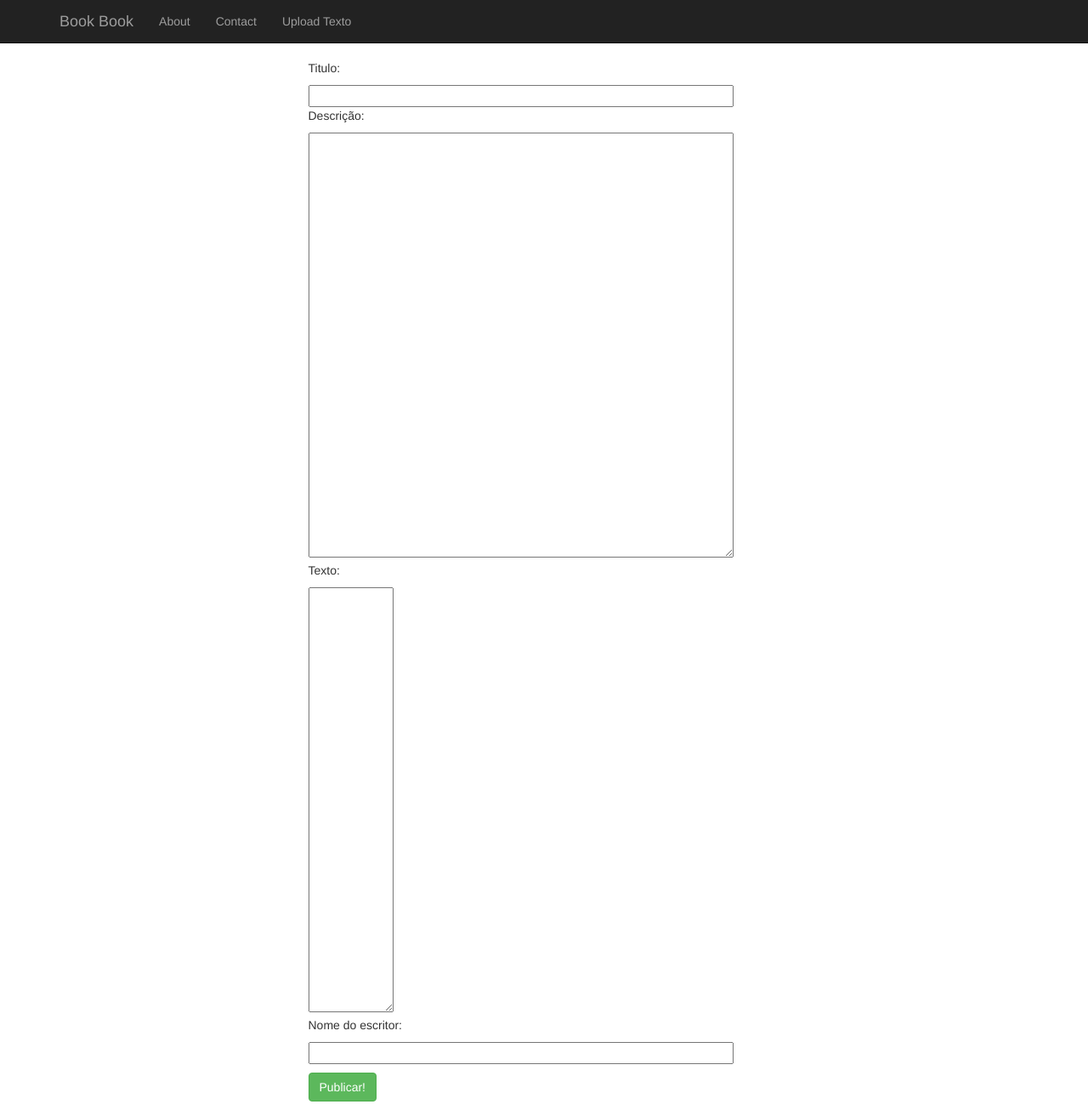
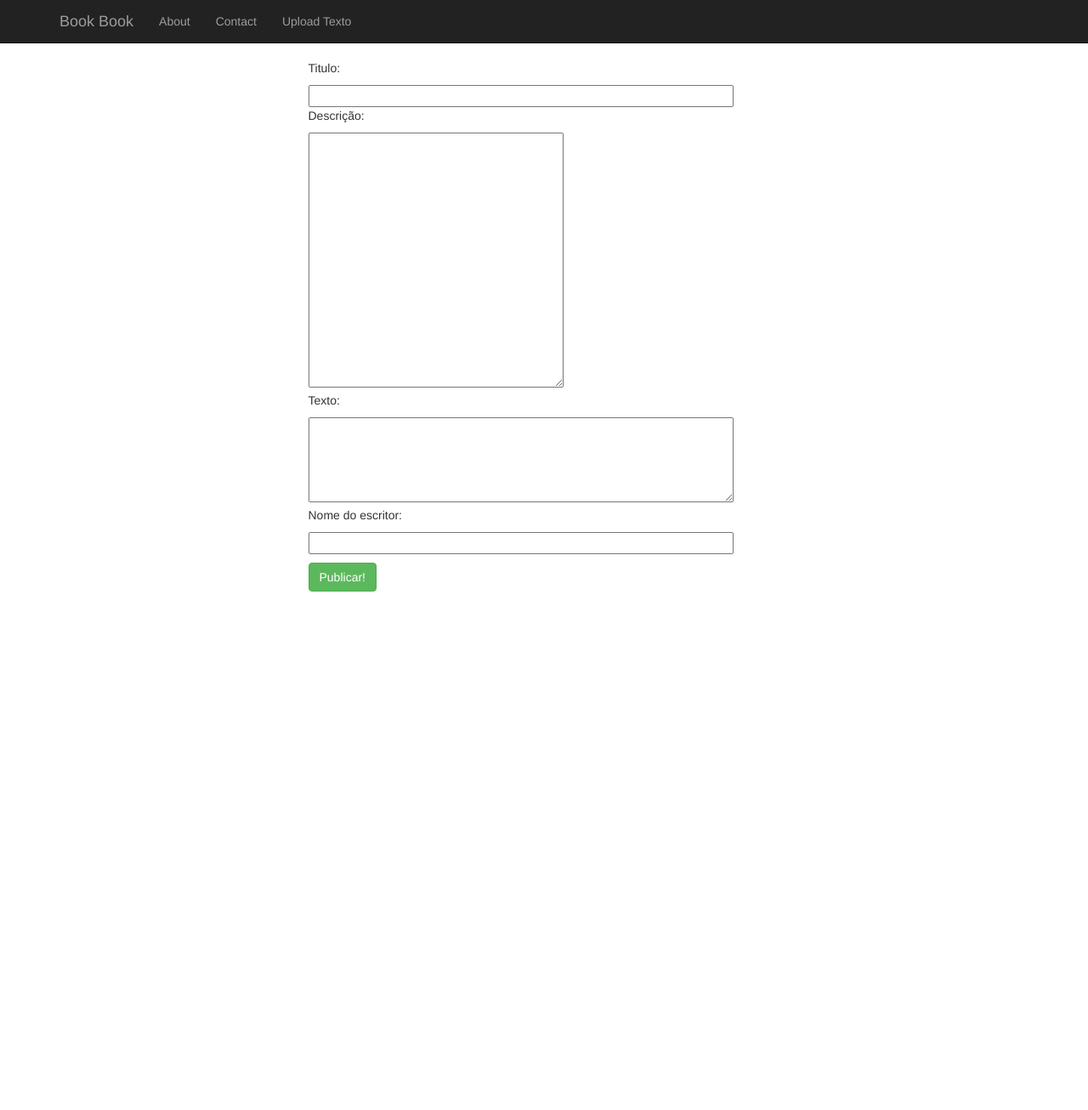
Before and after one commit to Russell616/bookbook, a PHP site: page /upload.php in a window 1280 px wide. Shown: the whole page at 85% size. After the commit the page ends 696 px from the top, so only its background shows below. Run offline with PHP 8.4, Linux system fonts and the light colour scheme.

Commit message:
CSS actualizado

```diff
--- a/front_end/upload.php
+++ b/front_end/upload.php
@@ -33,8 +33,8 @@
     padding-top:0;
     padding-bottom:0.4em;
     padding-right: 0.4em;
-    width: 500px  !important;
-    height: 500px  !important;
+    width: 300px  !important;
+    height: 300px  !important;
 }
     textarea.lessWideInput{
     text-align: left;
@@ -42,8 +42,8 @@
     padding-top:0;
     padding-bottom:0.4em;
     padding-right: 0.4em;
-    width: 100px  !important;
-    height: 500px  !important;
+    width: 500px  !important;
+    height: 100px  !important;
 }
 </style>
 
```
